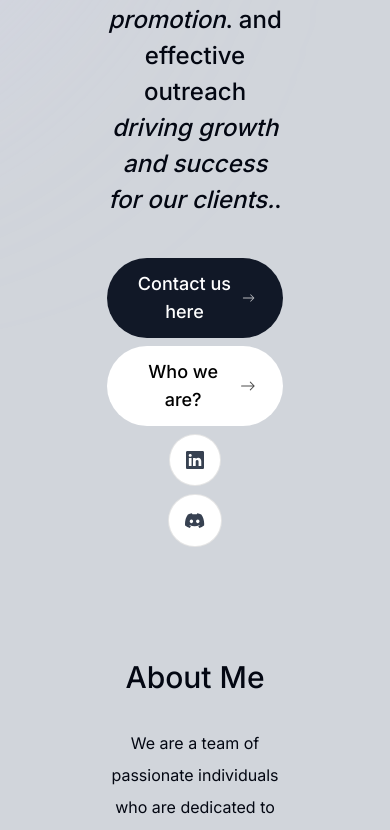
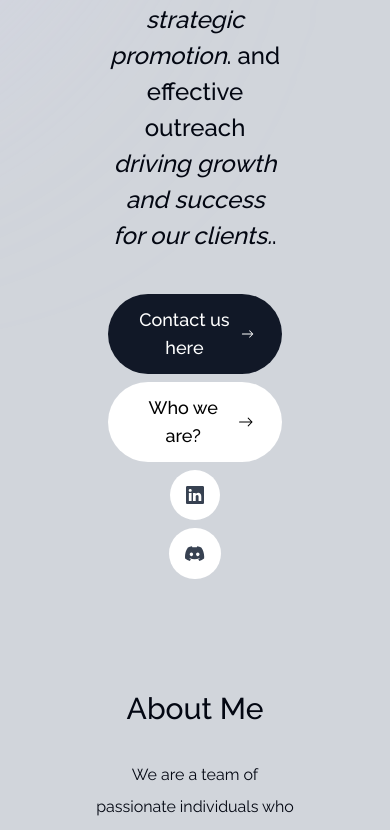
Before and after one commit to anuragnegi000/iGraphixs, a Next.js app: page / in a window 390 px wide. Shown: the part 830-1660 px from the top of the page. Built offline with nearby package versions, Linux system fonts and the light colour scheme.

Commit message:
next@fonts

```diff
--- a/app/layout.tsx
+++ b/app/layout.tsx
@@ -1,8 +1,8 @@
 import Header from '@/components/header'
 import './globals.css'
-import { Inter } from 'next/font/google'
+import {Raleway} from '@next/font/google'
 
-const inter = Inter({ subsets: ['latin'] })
+const raleway = Raleway({ subsets: ['latin'] })
 
 export const metadata = {
   title: 'iGraphixs',
@@ -16,7 +16,7 @@ export default function RootLayout({
 }) {
   return (
     <html lang="en">
-      <body className={`${inter.className} bg-gray-300 text-gray-950 relative h-[5000px]`}>
+      <body className={`${raleway.className} bg-gray-300 text-gray-950 relative h-[5000px]`}>
         <div className='bg-[#fbe2e3] absolute top-[-6rem] -z-10 right-[11rem] h-[31.25rem] w-[31.25rem] rounded-full blur-[10rem] sm:w-[68.75rem]' ></div>
         <div className='bg-[#dbd7fb] absolute top-[-1rem] -z-10 left-[-35rem] h-[50rem] w-[31.25rem] rounded-full blur-[10rem] sm:w-[68.75rem] md:left-[-33rem] lg:left-[-28rem] xl:left-[-15rem] 2xl:left-[-5rem]' ></div>
         <Header/>
--- /dev/null
+++ b/components/contact/social-media.tsx
@@ -0,0 +1,40 @@
+import { motion } from 'framer-motion'
+import Link from 'next/link'
+import React from 'react'
+import { BsArrowRight, BsDiscord, BsLinkedin } from 'react-icons/bs'
+
+function  SocialMedia() {
+  return (
+    <>
+    <div className='flex flex-col items-center gap-5 justify-evenly '>
+     <motion.div className='flex flex-col items-center justify-center gap-2 px-4 text-lg font-medium sm:flex-row'
+                initial={{ opacity: 0, y: 100 }}
+                animate={{ opacity: 1, y: 0 }}
+                transition={{
+                    type: "spring",
+                    duration: 1,
+                    stiffness: 125,
+                    delay: 0.5
+                }}
+            >
+                <Link href="#contact" className='flex items-center gap-2 py-3 text-white transition bg-gray-900 rounded-full outline-none px-7 focus:scale-110 hover:scale-110 hover:bg-gray-950 active:scale-105'>Contact us here
+                    <BsArrowRight />
+                </Link>
+
+                <Link href="#about" className='flex items-center gap-2 py-3 text-black transition bg-white rounded-full outline-none px-7 focus:scale-110 hover:scale-110 hover:bg-white active:scale-105'>Who we are?
+                    <BsArrowRight />
+                </Link>
+                <a href="" className='flex items-center gap-2 p-4 text-gray-700 transition bg-white rounded-full outline-none focus:scale-110 hover:scale-110 hover:bg-white active:scale-105'>
+                    <BsLinkedin />
+                </a>
+                <a href="https://discord.gg/EyBCWSH8" className='bg-white p-4 text-gray-700 flex items-center gap-2 text-[1.20rem] rounded-full outline-none focus:scale-110 hover:scale-110  hover:bg-white active:scale-105 transition'>
+                    <BsDiscord />
+                </a>
+            </motion.div>
+            </div>
+    </>
+
+  )
+}
+
+export default SocialMedia
--- a/components/intro.tsx
+++ b/components/intro.tsx
@@ -4,6 +4,7 @@ import Image from 'next/image';
 import Link from 'next/link';
 import React from 'react';
 import { BsArrowRight, BsDiscord, BsLinkedin } from "react-icons/bs"
+import SocialMedia from './contact/social-media';
 
 export default function Intro() {
     return (
@@ -43,7 +44,7 @@ export default function Intro() {
                 <span className="italic"> driving growth and success for our clients.</span>.
             </motion.p>
 
-            <motion.div className='flex flex-col sm:flex-row items-center justify-center gap-2 px-4 text-lg font-medium'
+            <motion.div className='flex flex-col items-center justify-center gap-2 px-4 text-lg font-medium sm:flex-row'
                 initial={{ opacity: 0, y: 100 }}
                 animate={{ opacity: 1, y: 0 }}
                 transition={{
@@ -53,20 +54,18 @@ export default function Intro() {
                     delay: 0.5
                 }}
             >
-                <Link href="#contact" className='group bg-gray-900 text-white px-7 py-3 flex items-center gap-2 rounded-full outline-none focus:scale-110 hover:scale-110  hover:bg-gray-950 active:scale-105 transition'>Contact us here
-                    <BsArrowRight className='opacity-70 group-hover:translate-x-1 transition' />
+                <Link href="#contact" className='flex items-center gap-2 py-3 text-white transition bg-gray-900 rounded-full outline-none px-7 focus:scale-110 hover:scale-110 hover:bg-gray-950 active:scale-105'>Contact us here
+                    <BsArrowRight />
                 </Link>
 
-                <Link href="#about" className='group bg-white text-black px-7 py-3 flex items-center gap-2 rounded-full outline-none focus:scale-110 hover:scale-110  hover:bg-white active:scale-105 transition cursor-pointer'>Who we are?
-                    <BsArrowRight className='opacity-70 group-hover:translate-x-1 transition'/>
+                <Link href="#about" className='flex items-center gap-2 py-3 text-black transition bg-white rounded-full outline-none px-7 focus:scale-110 hover:scale-110 hover:bg-white active:scale-105'>Who we are?
+                    <BsArrowRight />
                 </Link>
-
-                <a href="" className='bg-white p-4 text-gray-700 flex items-center gap-2 rounded-full focus:scale-[1.15] hover:scale-[1.15] hover:text-gray-950 active:scale-105 transition cursor-pointer border border-black/10'>
+                <a href="" className='flex items-center gap-2 p-4 text-gray-700 transition bg-white rounded-full outline-none focus:scale-110 hover:scale-110 hover:bg-white active:scale-105'>
                     <BsLinkedin />
                 </a>
-
-                <a href="https://discord.gg/EyBCWSH8" className='group bg-white p-4 text-gray-700 flex items-center gap-2 text-[1.20rem] rounded-full  focus:scale-[1.15] hover:scale-[1.15] hover:text-gray-950 active:scale-105 transition cursor-pointer border border-black/10'>
-                    <BsDiscord/>
+                <a href="https://discord.gg/EyBCWSH8" className='bg-white p-4 text-gray-700 flex items-center gap-2 text-[1.20rem] rounded-full outline-none focus:scale-110 hover:scale-110  hover:bg-white active:scale-105 transition'>
+                    <BsDiscord />
                 </a>
             </motion.div>
 
--- a/package.json
+++ b/package.json
@@ -9,6 +9,7 @@
     "lint": "next lint"
   },
   "dependencies": {
+    "@next/font": "^14.1.0",
     "@types/node": "20.11.24",
     "@types/react": "18.2.61",
     "@types/react-dom": "18.2.19",
```
Also changed, not shown: 1 other file (tests, documents, lock files or other folders).
